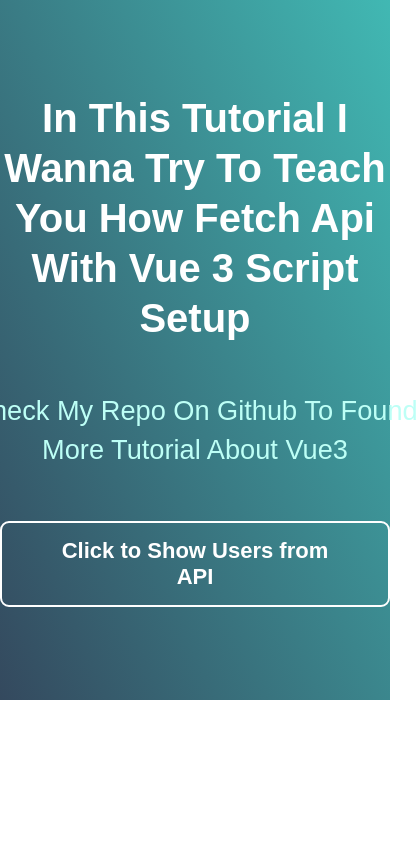
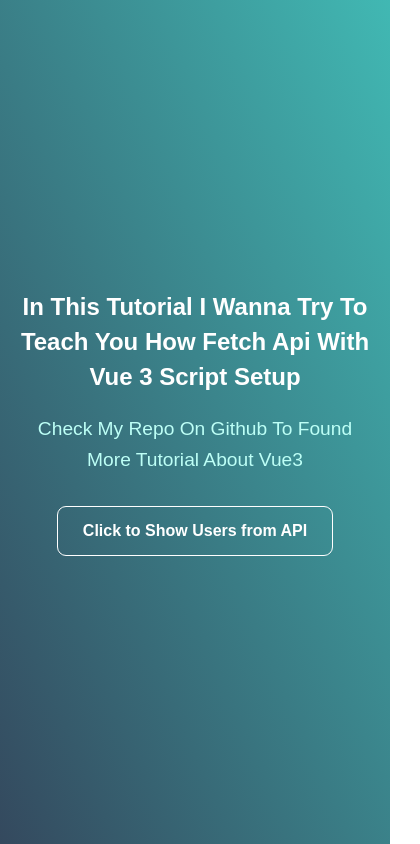
Before and after one commit to shomalikhashayar/fetch-api-script-setup-tutorial, a Vue app: page / in a window 390 px wide. Shown: the whole page, 420 px wide, since content can reach past the window. Built offline with nearby package versions, Linux system fonts and the light colour scheme.

Commit message:
Make it Responsive for Mobile Screens.

```diff
--- a/src/App.vue
+++ b/src/App.vue
@@ -1,5 +1,5 @@
 <template>
-  <div class="show-content">
+  <div class="show-content" id="show-content">
     <h2>
       in this tutorial i wanna try to teach you how fetch api with vue 3 script
       setup
@@ -9,12 +9,31 @@
         >check my repo on github to found more tutorial about Vue3</a
       >
     </p>
-    <button @click="getPosts">Click to Show Users from API</button>
+    <button @click="getPosts" class="click-to-show-content">
+      <a href="#body">Click to Show Users from API</a>
+    </button>
+    <button class="go-to-table-button">
+      <svg
+        style="color: white"
+        xmlns="http://www.w3.org/2000/svg"
+        width="20"
+        height="20"
+        fill="currentColor"
+        class="bi bi-arrow-down"
+        viewBox="0 0 16 16"
+      >
+        <path
+          fill-rule="evenodd"
+          d="M8 1a.5.5 0 0 1 .5.5v11.793l3.146-3.147a.5.5 0 0 1 .708.708l-4 4a.5.5 0 0 1-.708 0l-4-4a.5.5 0 0 1 .708-.708L7.5 13.293V1.5A.5.5 0 0 1 8 1z"
+          fill="white"
+        ></path></svg
+      ><a href="#body"><span>Go to Table</span></a>
+    </button>
   </div>
 
   <div class="table-container">
     <table>
-      <thead>
+      <thead id="header">
         <tr>
           <th>#</th>
           <th>Name</th>
@@ -22,7 +41,7 @@
           <th>Email</th>
         </tr>
       </thead>
-      <tbody>
+      <tbody id="body">
         <tr class="tr-tbody" v-for="item in user" :key="item">
           <td>{{ item.id }}</td>
           <td>{{ item.name }}</td>
@@ -36,7 +55,6 @@
 
 <!-- Option API -->
 
-<!--
 <script>
 export default {
   data() {
@@ -52,11 +70,13 @@
 
       const getTable = document.querySelector(".table-container");
       getTable.style.display = "block";
+
+      const goToTableButton = document.querySelector(".go-to-table-button");
+      goToTableButton.style.display = "block";
     },
   },
 };
 </script>
--->
 
 <!-- Composition API -->
 
@@ -87,7 +107,7 @@
 -->
 
 <!-- Script Setup -->
-
+<!--
 <script setup>
 import { ref } from "vue";
 
@@ -102,3 +122,4 @@
   getTable.style.display = "block";
 };
 </script>
+-->
--- a/src/assets/css/main.css
+++ b/src/assets/css/main.css
@@ -2,6 +2,10 @@
   padding: 0;
   margin: 0;
   font-family: sans-serif;
+}
+
+body {
+  overflow-x: hidden;
 }
 /* Hero Section */
 
@@ -29,7 +33,8 @@
     rgba(65, 184, 179, 1) 100%
   );
   filter: progid:DXImageTransform.Microsoft.gradient(startColorstr="#020024",endColorstr="#41b8b3",GradientType=1);
-  height: 700px;
+  height: 100vh;
+  width: 100vw;
   color: white;
   display: flex;
   justify-content: center;
@@ -61,25 +66,59 @@
   margin-bottom: 50px;
 }
 
-.show-content button {
+.click-to-show-content {
   background-color: transparent;
   border: 2px solid white;
   border-radius: 9px;
   padding: 15px 40px;
-  font-size: 22px;
-  font-weight: bold;
   color: white;
   cursor: pointer;
 }
 
-.show-content button:hover {
+.click-to-show-content a {
+  font-size: 22px;
+  font-weight: bold;
+  color: white;
+}
+
+.click-to-show-content:hover {
   background-color: #34495e;
+}
+
+.go-to-table-button {
+  background-color: transparent;
+  padding: 10px 30px;
+  border-radius: 9px;
+  cursor: pointer;
+  border: none;
+  margin-top: 40px;
+  font-size: 1.2rem;
+  color: white;
+  font-weight: bold;
+}
+
+.go-to-table-button svg {
+  padding-right: 5px;
+}
+
+.go-to-table-button a {
+  font-size: 1.2rem;
+  color: white;
+}
+
+.go-to-table-button:hover {
+  color: #ffffff;
+}
+
+.go-to-table-button {
+  display: none;
 }
 
 /* Table */
 
 table {
-  width: 100%;
+  width: 100vw;
+  height: 100vh;
   border-collapse: collapse;
   text-align: center;
   cursor: pointer;
@@ -104,3 +143,78 @@
 .table-container {
   display: none;
 }
+
+/* Responsive for Mobile Screens */
+
+@media only screen and (max-width: 600px) {
+  .show-content h2 {
+    font-size: 1.5rem;
+    max-width: 350px;
+    line-height: 35px;
+    margin-bottom: 20px;
+  }
+
+  .show-content a {
+    font-size: 1.2rem;
+  }
+
+  .show-content p {
+    max-width: 350px;
+    line-height: 30px;
+    margin-bottom: 30px;
+  }
+
+  .click-to-show-content {
+    background-color: transparent;
+    border: 1.5px solid white;
+    border-radius: 9px;
+    padding: 15px 25px;
+    font-size: 1rem;
+    font-weight: bold;
+    color: white;
+    cursor: pointer;
+  }
+
+  .click-to-show-content a {
+    font-size: 1rem;
+    font-weight: bold;
+  }
+
+  table thead {
+    display: none;
+  }
+
+  table tr {
+    display: block;
+    border-bottom: 4px solid #34495e;
+    padding: 20px 40px;
+  }
+
+  table td {
+    border-bottom: 1px solid #d9d9d9;
+    display: block;
+    font-size: 1rem;
+    text-align: center;
+  }
+
+  table tr:last-child {
+    border-bottom: 0;
+  }
+
+  table td:first-child {
+    color: #ffffff;
+    font-weight: bold;
+    background-color: #34495e;
+    border-radius: 100%;
+    width: 0.2rem;
+    height: 0.2rem;
+    float: left;
+    display: flex;
+    justify-content: center;
+    align-items: center;
+  }
+
+  table td:last-child {
+    border-bottom: 0;
+  }
+}
```
